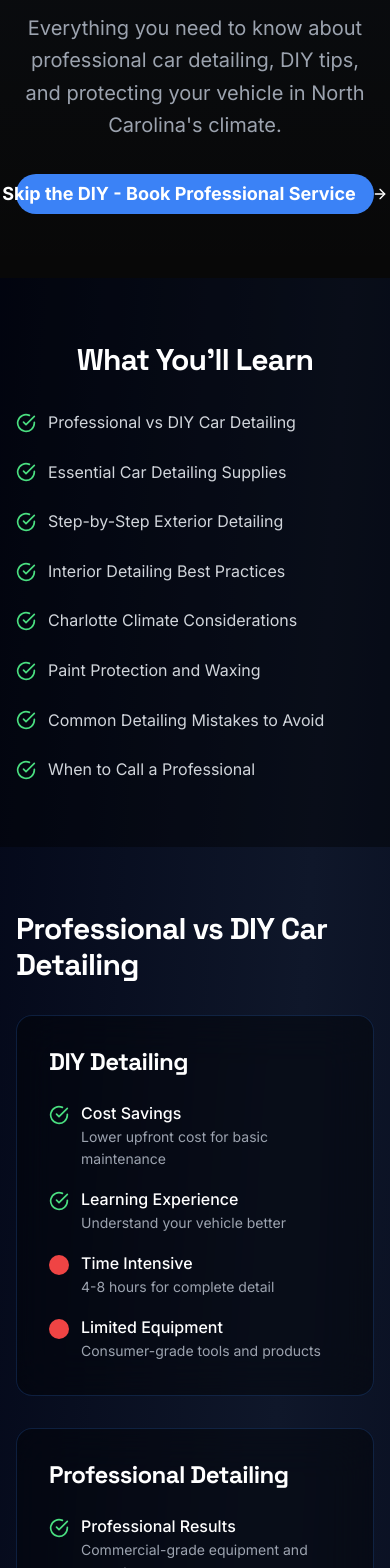
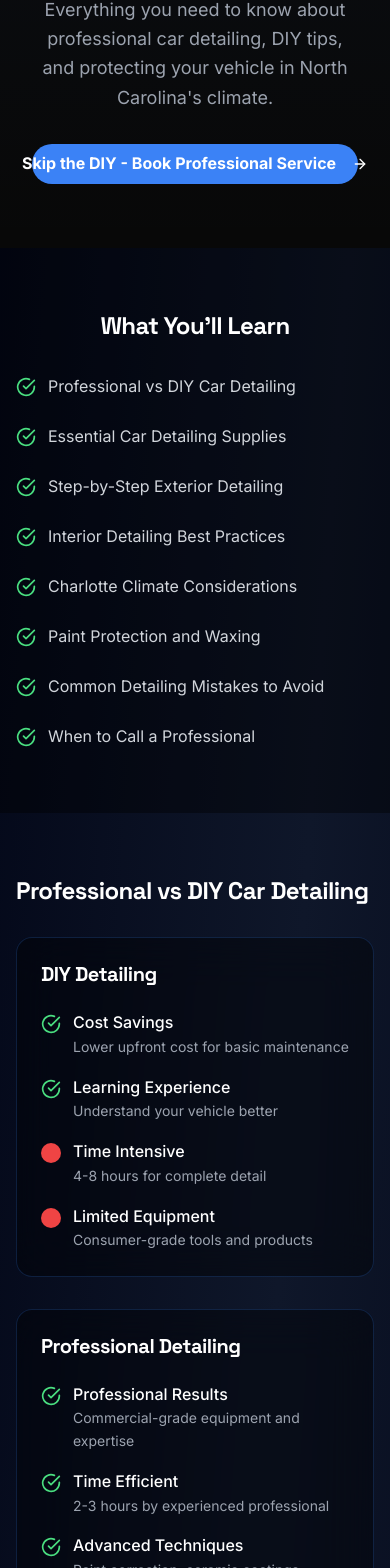
Before and after one commit to WilliamBen21/shineemup-reimagined-detailing, a React (Vite) app: page /guides/car-detailing-guide in a window 390 px wide. Shown: the part 366-1934 px from the top of the page. Built offline with nearby package versions, Linux system fonts and the light colour scheme.

Commit message:
Fix: Content overflow on car detailing guide page
Adjusted the layout of the car detailing guide page to prevent text from overflowing the screen.

```diff
--- a/src/pages/guides/CarDetailingGuidePage.tsx
+++ b/src/pages/guides/CarDetailingGuidePage.tsx
@@ -28,11 +28,11 @@ const CarDetailingGuidePage = () => {
             <div className="container mx-auto px-4 sm:px-6 lg:px-8 relative">
               <div className="text-center max-w-4xl mx-auto">
                 <div className="inline-flex items-center space-x-2 bg-blue-500/10 border border-blue-500/20 rounded-full px-4 py-2 text-sm text-blue-400 mb-6">
-                  <Book className="w-4 h-4" />
-                  <span>Complete Car Detailing Guide</span>
+                  <Book className="w-4 h-4 flex-shrink-0" />
+                  <span className="break-words">Complete Car Detailing Guide</span>
                 </div>
 
-                <h1 className="text-4xl md:text-5xl lg:text-6xl font-black text-white mb-6 tracking-tight">
+                <h1 className="text-3xl sm:text-4xl md:text-5xl lg:text-6xl font-black text-white mb-6 tracking-tight leading-tight">
                   The Ultimate
                   <br />
                   <span className="text-transparent bg-clip-text bg-gradient-to-r from-blue-400 to-blue-600">
@@ -42,17 +42,17 @@ const CarDetailingGuidePage = () => {
                   Guide for Charlotte
                 </h1>
 
-                <p className="text-xl text-gray-400 mb-8 leading-relaxed max-w-2xl mx-auto">
+                <p className="text-lg md:text-xl text-gray-400 mb-8 leading-relaxed max-w-2xl mx-auto px-4">
                   Everything you need to know about professional car detailing, DIY tips, and protecting your vehicle in North Carolina's climate.
                 </p>
 
-                <div className="flex flex-col sm:flex-row gap-4 justify-center">
+                <div className="flex flex-col sm:flex-row gap-4 justify-center px-4">
                   <Button
                     onClick={handleBookNowClick}
-                    className="bg-blue-500 hover:bg-blue-600 text-white px-8 py-4 rounded-full font-bold text-lg transition-all duration-300 hover:scale-105 flex items-center justify-center"
+                    className="bg-blue-500 hover:bg-blue-600 text-white px-6 md:px-8 py-3 md:py-4 rounded-full font-bold text-base md:text-lg transition-all duration-300 hover:scale-105 flex items-center justify-center w-full sm:w-auto"
                   >
-                    Skip the DIY - Book Professional Service
-                    <ArrowRight className="ml-2 w-5 h-5" />
+                    <span className="break-words text-center">Skip the DIY - Book Professional Service</span>
+                    <ArrowRight className="ml-2 w-5 h-5 flex-shrink-0" />
                   </Button>
                 </div>
               </div>
@@ -63,7 +63,7 @@ const CarDetailingGuidePage = () => {
           <section className="py-16 bg-black/40">
             <div className="container mx-auto px-4 sm:px-6 lg:px-8">
               <div className="max-w-4xl mx-auto">
-                <h2 className="text-3xl md:text-4xl font-bold text-white mb-8 text-center">What You'll Learn</h2>
+                <h2 className="text-2xl md:text-3xl lg:text-4xl font-bold text-white mb-8 text-center break-words">What You'll Learn</h2>
                 <div className="grid grid-cols-1 md:grid-cols-2 gap-6">
                   {[
                     'Professional vs DIY Car Detailing',
@@ -75,9 +75,9 @@ const CarDetailingGuidePage = () => {
                     'Common Detailing Mistakes to Avoid',
                     'When to Call a Professional'
                   ].map((topic, index) => (
-                    <div key={index} className="flex items-center space-x-3">
-                      <CheckCircle className="w-5 h-5 text-green-400 flex-shrink-0" />
-                      <span className="text-gray-300">{topic}</span>
+                    <div key={index} className="flex items-start space-x-3">
+                      <CheckCircle className="w-5 h-5 text-green-400 flex-shrink-0 mt-1" />
+                      <span className="text-gray-300 break-words leading-relaxed">{topic}</span>
                     </div>
                   ))}
                 </div>
@@ -89,72 +89,72 @@ const CarDetailingGuidePage = () => {
           <section className="py-16">
             <div className="container mx-auto px-4 sm:px-6 lg:px-8">
               <div className="max-w-4xl mx-auto">
-                <h2 className="text-3xl md:text-4xl font-bold text-white mb-8">Professional vs DIY Car Detailing</h2>
+                <h2 className="text-2xl md:text-3xl lg:text-4xl font-bold text-white mb-8 break-words">Professional vs DIY Car Detailing</h2>
 
                 <div className="grid grid-cols-1 lg:grid-cols-2 gap-8 mb-12">
-                  <div className="bg-black/40 backdrop-blur-xl rounded-2xl p-8 border border-blue-500/20">
-                    <h3 className="text-2xl font-bold text-white mb-6">DIY Detailing</h3>
+                  <div className="bg-black/40 backdrop-blur-xl rounded-2xl p-6 md:p-8 border border-blue-500/20">
+                    <h3 className="text-xl md:text-2xl font-bold text-white mb-6 break-words">DIY Detailing</h3>
                     <div className="space-y-4">
                       <div className="flex items-start space-x-3">
                         <CheckCircle className="w-5 h-5 text-green-400 flex-shrink-0 mt-1" />
-                        <div>
-                          <p className="text-white font-medium">Cost Savings</p>
-                          <p className="text-gray-400 text-sm">Lower upfront cost for basic maintenance</p>
+                        <div className="min-w-0 flex-1">
+                          <p className="text-white font-medium break-words">Cost Savings</p>
+                          <p className="text-gray-400 text-sm break-words leading-relaxed">Lower upfront cost for basic maintenance</p>
                         </div>
                       </div>
                       <div className="flex items-start space-x-3">
                         <CheckCircle className="w-5 h-5 text-green-400 flex-shrink-0 mt-1" />
-                        <div>
-                          <p className="text-white font-medium">Learning Experience</p>
-                          <p className="text-gray-400 text-sm">Understand your vehicle better</p>
+                        <div className="min-w-0 flex-1">
+                          <p className="text-white font-medium break-words">Learning Experience</p>
+                          <p className="text-gray-400 text-sm break-words leading-relaxed">Understand your vehicle better</p>
                         </div>
                       </div>
                       <div className="flex items-start space-x-3">
                         <div className="w-5 h-5 bg-red-500 rounded-full flex-shrink-0 mt-1"></div>
-                        <div>
-                          <p className="text-white font-medium">Time Intensive</p>
-                          <p className="text-gray-400 text-sm">4-8 hours for complete detail</p>
+                        <div className="min-w-0 flex-1">
+                          <p className="text-white font-medium break-words">Time Intensive</p>
+                          <p className="text-gray-400 text-sm break-words leading-relaxed">4-8 hours for complete detail</p>
                         </div>
                       </div>
                       <div className="flex items-start space-x-3">
                         <div className="w-5 h-5 bg-red-500 rounded-full flex-shrink-0 mt-1"></div>
-                        <div>
-                          <p className="text-white font-medium">Limited Equipment</p>
-                          <p className="text-gray-400 text-sm">Consumer-grade tools and products</p>
+                        <div className="min-w-0 flex-1">
+                          <p className="text-white font-medium break-words">Limited Equipment</p>
+                          <p className="text-gray-400 text-sm break-words leading-relaxed">Consumer-grade tools and products</p>
                         </div>
                       </div>
                     </div>
                   </div>
 
-                  <div className="bg-black/40 backdrop-blur-xl rounded-2xl p-8 border border-blue-500/20">
-                    <h3 className="text-2xl font-bold text-white mb-6">Professional Detailing</h3>
+                  <div className="bg-black/40 backdrop-blur-xl rounded-2xl p-6 md:p-8 border border-blue-500/20">
+                    <h3 className="text-xl md:text-2xl font-bold text-white mb-6 break-words">Professional Detailing</h3>
                     <div className="space-y-4">
                       <div className="flex items-start space-x-3">
                         <CheckCircle className="w-5 h-5 text-green-400 flex-shrink-0 mt-1" />
-                        <div>
-                          <p className="text-white font-medium">Professional Results</p>
-                          <p className="text-gray-400 text-sm">Commercial-grade equipment and expertise</p>
+                        <div className="min-w-0 flex-1">
+                          <p className="text-white font-medium break-words">Professional Results</p>
+                          <p className="text-gray-400 text-sm break-words leading-relaxed">Commercial-grade equipment and expertise</p>
                         </div>
                       </div>
                       <div className="flex items-start space-x-3">
                         <CheckCircle className="w-5 h-5 text-green-400 flex-shrink-0 mt-1" />
-                        <div>
-                          <p className="text-white font-medium">Time Efficient</p>
-                          <p className="text-gray-400 text-sm">2-3 hours by experienced professional</p>
+                        <div className="min-w-0 flex-1">
+                          <p className="text-white font-medium break-words">Time Efficient</p>
+                          <p className="text-gray-400 text-sm break-words leading-relaxed">2-3 hours by experienced professional</p>
                         </div>
                       </div>
                       <div className="flex items-start space-x-3">
                         <CheckCircle className="w-5 h-5 text-green-400 flex-shrink-0 mt-1" />
-                        <div>
-                          <p className="text-white font-medium">Advanced Techniques</p>
-                          <p className="text-gray-400 text-sm">Paint correction, ceramic coatings</p>
+                        <div className="min-w-0 flex-1">
+                          <p className="text-white font-medium break-words">Advanced Techniques</p>
+                          <p className="text-gray-400 text-sm break-words leading-relaxed">Paint correction, ceramic coatings</p>
                         </div>
                       </div>
                       <div className="flex items-start space-x-3">
                         <CheckCircle className="w-5 h-5 text-green-400 flex-shrink-0 mt-1" />
-                        <div>
-                          <p className="text-white font-medium">Convenience</p>
-                          <p className="text-gray-400 text-sm">Mobile service comes to you</p>
+                        <div className="min-w-0 flex-1">
+                          <p className="text-white font-medium break-words">Convenience</p>
+                          <p className="text-gray-400 text-sm break-words leading-relaxed">Mobile service comes to you</p>
                         </div>
                       </div>
                     </div>
@@ -168,32 +168,32 @@ const CarDetailingGuidePage = () => {
           <section className="py-16 bg-black/40">
             <div className="container mx-auto px-4 sm:px-6 lg:px-8">
               <div className="max-w-4xl mx-auto">
-                <h2 className="text-3xl md:text-4xl font-bold text-white mb-8">Charlotte Climate & Car Care</h2>
+                <h2 className="text-2xl md:text-3xl lg:text-4xl font-bold text-white mb-8 break-words">Charlotte Climate & Car Care</h2>
 
                 <div className="grid grid-cols-1 md:grid-cols-2 gap-8">
-                  <div className="bg-black/40 backdrop-blur-xl rounded-2xl p-8 border border-blue-500/20">
-                    <h3 className="text-2xl font-bold text-white mb-4">Seasonal Challenges</h3>
+                  <div className="bg-black/40 backdrop-blur-xl rounded-2xl p-6 md:p-8 border border-blue-500/20">
+                    <h3 className="text-xl md:text-2xl font-bold text-white mb-4 break-words">Seasonal Challenges</h3>
                     <div className="space-y-4">
                       <div>
-                        <h4 className="text-blue-400 font-semibold mb-2">Spring Pollen (March-May)</h4>
-                        <p className="text-gray-400 text-sm">Heavy pollen can damage paint if left too long. Weekly washing recommended during peak season.</p>
+                        <h4 className="text-blue-400 font-semibold mb-2 break-words">Spring Pollen (March-May)</h4>
+                        <p className="text-gray-400 text-sm break-words leading-relaxed">Heavy pollen can damage paint if left too long. Weekly washing recommended during peak season.</p>
                       </div>
                       <div>
-                        <h4 className="text-blue-400 font-semibold mb-2">Summer Heat (June-August)</h4>
-                        <p className="text-gray-400 text-sm">UV protection critical. Interior conditioning prevents cracking and fading.</p>
+                        <h4 className="text-blue-400 font-semibold mb-2 break-words">Summer Heat (June-August)</h4>
+                        <p className="text-gray-400 text-sm break-words leading-relaxed">UV protection critical. Interior conditioning prevents cracking and fading.</p>
                       </div>
                       <div>
-                        <h4 className="text-blue-400 font-semibold mb-2">Fall Prep (September-November)</h4>
-                        <p className="text-gray-400 text-sm">Deep clean and protection before winter. Remove tree sap and prepare for cooler weather.</p>
+                        <h4 className="text-blue-400 font-semibold mb-2 break-words">Fall Prep (September-November)</h4>
+                        <p className="text-gray-400 text-sm break-words leading-relaxed">Deep clean and protection before winter. Remove tree sap and prepare for cooler weather.</p>
                       </div>
                     </div>
                   </div>
 
-                  <div>
+                  <div className="order-first md:order-last">
                     <img
                       src="/lovable-uploads/4efcf53f-d9c3-49ab-a97c-171af63cbe0b.png"
                       alt="Car detailing in Charlotte NC weather conditions"
-                      className="w-full h-full object-cover rounded-2xl"
+                      className="w-full h-full object-cover rounded-2xl max-w-full"
                     />
                   </div>
                 </div>
@@ -205,7 +205,7 @@ const CarDetailingGuidePage = () => {
           <section className="py-16">
             <div className="container mx-auto px-4 sm:px-6 lg:px-8">
               <div className="max-w-4xl mx-auto">
-                <h2 className="text-3xl md:text-4xl font-bold text-white mb-8">DIY Exterior Detailing Steps</h2>
+                <h2 className="text-2xl md:text-3xl lg:text-4xl font-bold text-white mb-8 break-words">DIY Exterior Detailing Steps</h2>
 
                 <div className="space-y-8">
                   {[
@@ -245,11 +245,13 @@ const CarDetailingGuidePage = () => {
                         <div className="bg-blue-500 text-white rounded-full w-8 h-8 flex items-center justify-center font-bold flex-shrink-0">
                           {step.step}
                         </div>
-                        <div className="flex-1">
-                          <h3 className="text-xl font-bold text-white mb-2">{step.title}</h3>
-                          <p className="text-gray-300 mb-3">{step.description}</p>
+                        <div className="flex-1 min-w-0">
+                          <h3 className="text-lg md:text-xl font-bold text-white mb-2 break-words">{step.title}</h3>
+                          <p className="text-gray-300 mb-3 break-words leading-relaxed">{step.description}</p>
                           <div className="bg-blue-500/10 border border-blue-500/20 rounded-lg p-3">
-                            <p className="text-blue-400 text-sm font-medium">Charlotte Tip: {step.tip}</p>
+                            <p className="text-blue-400 text-sm font-medium break-words leading-relaxed">
+                              <span className="font-semibold">Charlotte Tip:</span> {step.tip}
+                            </p>
                           </div>
                         </div>
                       </div>
@@ -264,38 +266,38 @@ const CarDetailingGuidePage = () => {
           <section className="py-16 bg-black/40">
             <div className="container mx-auto px-4 sm:px-6 lg:px-8">
               <div className="max-w-4xl mx-auto text-center">
-                <h2 className="text-3xl md:text-4xl font-bold text-white mb-8">When to Call a Professional</h2>
+                <h2 className="text-2xl md:text-3xl lg:text-4xl font-bold text-white mb-8 break-words">When to Call a Professional</h2>
                 <div className="grid grid-cols-1 md:grid-cols-3 gap-6 mb-12">
                   <div className="bg-black/40 backdrop-blur-xl rounded-2xl p-6 border border-blue-500/20">
                     <Clock className="w-12 h-12 text-blue-400 mx-auto mb-4" />
-                    <h3 className="text-xl font-bold text-white mb-3">Time Constraints</h3>
-                    <p className="text-gray-400">Busy schedule? Professional detailing saves 4-6 hours of your time.</p>
+                    <h3 className="text-lg md:text-xl font-bold text-white mb-3 break-words">Time Constraints</h3>
+                    <p className="text-gray-400 break-words leading-relaxed">Busy schedule? Professional detailing saves 4-6 hours of your time.</p>
                   </div>
 
                   <div className="bg-black/40 backdrop-blur-xl rounded-2xl p-6 border border-blue-500/20">
                     <Shield className="w-12 h-12 text-blue-400 mx-auto mb-4" />
-                    <h3 className="text-xl font-bold text-white mb-3">Paint Correction</h3>
-                    <p className="text-gray-400">Swirl marks, scratches, or oxidation require professional equipment.</p>
+                    <h3 className="text-lg md:text-xl font-bold text-white mb-3 break-words">Paint Correction</h3>
+                    <p className="text-gray-400 break-words leading-relaxed">Swirl marks, scratches, or oxidation require professional equipment.</p>
                   </div>
 
                   <div className="bg-black/40 backdrop-blur-xl rounded-2xl p-6 border border-blue-500/20">
                     <Star className="w-12 h-12 text-blue-400 mx-auto mb-4" />
-                    <h3 className="text-xl font-bold text-white mb-3">Special Occasions</h3>
-                    <p className="text-gray-400">Selling your car or special event? Professional results make a difference.</p>
+                    <h3 className="text-lg md:text-xl font-bold text-white mb-3 break-words">Special Occasions</h3>
+                    <p className="text-gray-400 break-words leading-relaxed">Selling your car or special event? Professional results make a difference.</p>
                   </div>
                 </div>
 
-                <div className="bg-gradient-to-r from-blue-500/10 to-purple-500/10 border border-blue-500/20 rounded-2xl p-8">
-                  <h3 className="text-2xl font-bold text-white mb-4">Ready for Professional Results?</h3>
-                  <p className="text-gray-400 mb-6">
+                <div className="bg-gradient-to-r from-blue-500/10 to-purple-500/10 border border-blue-500/20 rounded-2xl p-6 md:p-8">
+                  <h3 className="text-xl md:text-2xl font-bold text-white mb-4 break-words">Ready for Professional Results?</h3>
+                  <p className="text-gray-400 mb-6 break-words leading-relaxed">
                     Save time and get better results with Shine 'Em Up's professional detailing services in Charlotte.
                   </p>
                   <Button
                     onClick={handleBookNowClick}
-                    className="bg-blue-500 hover:bg-blue-600 text-white px-8 py-4 rounded-full font-bold text-lg"
+                    className="bg-blue-500 hover:bg-blue-600 text-white px-6 md:px-8 py-3 md:py-4 rounded-full font-bold text-base md:text-lg w-full sm:w-auto"
                   >
-                    Book Professional Detailing
-                    <ArrowRight className="ml-2 w-5 h-5" />
+                    <span className="break-words">Book Professional Detailing</span>
+                    <ArrowRight className="ml-2 w-5 h-5 flex-shrink-0" />
                   </Button>
                 </div>
               </div>
```
